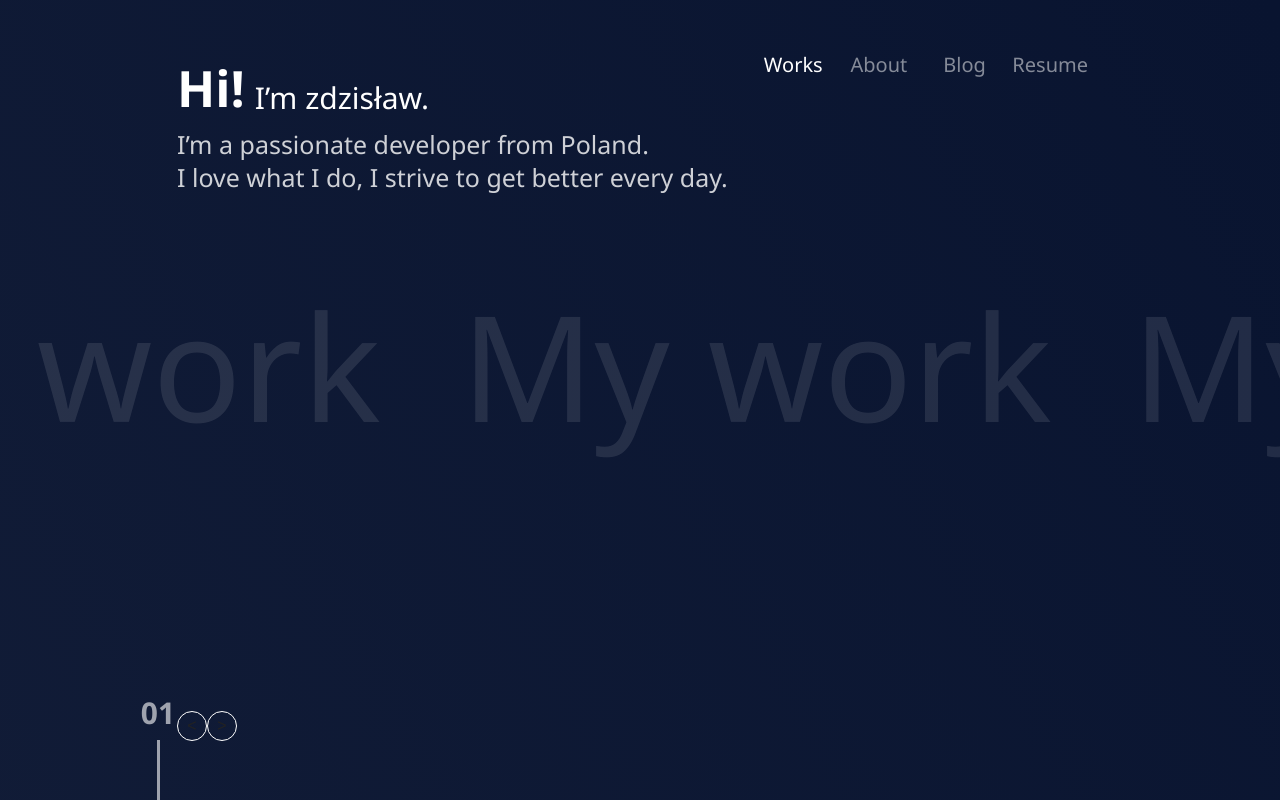
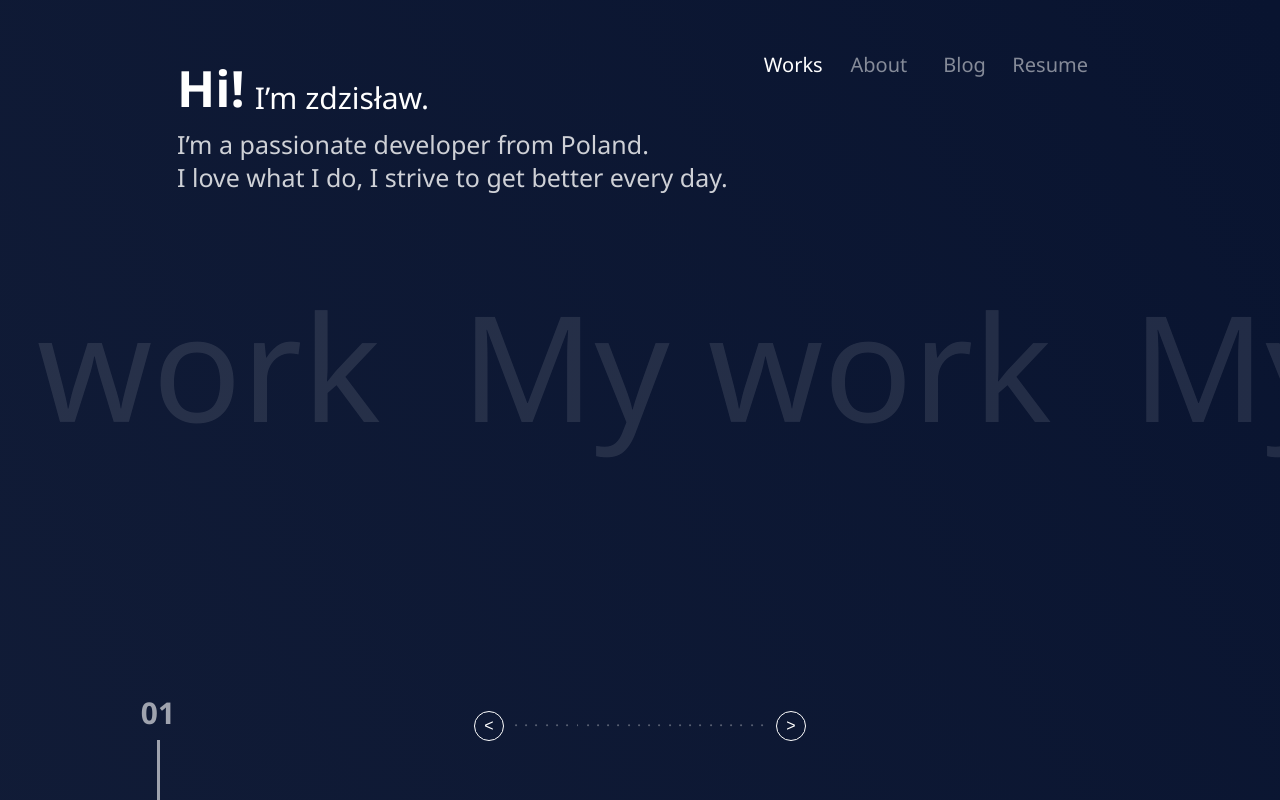
Before and after one commit to lorow/HorrorInCode, a React (Create React App) app in the folder HorrorInCode/frontend/: page / in a window 1280 px wide. Built offline with nearby package versions, Linux system fonts and the light colour scheme.

Commit message:
Fix z-fighting problem, add dots

```diff
--- a/HorrorInCode/frontend/src/App.css
+++ b/HorrorInCode/frontend/src/App.css
@@ -89,6 +89,7 @@ video {
   border: 0;
   /* font-size: 100%; */
   /* font: inherit; */
+  z-index: 1;
   vertical-align: baseline;
 }
 
--- a/HorrorInCode/frontend/src/components/middleBilboardText.jsx
+++ b/HorrorInCode/frontend/src/components/middleBilboardText.jsx
@@ -9,6 +9,7 @@ const TextContainer = styled.div`
   position: fixed;
   top: 0;
   bottom: 0;
+  z-index: 0;
   align-items: center;
   transform: translateX(${props => props.offsetBy});
 `;
--- a/HorrorInCode/frontend/src/components/pagination.jsx
+++ b/HorrorInCode/frontend/src/components/pagination.jsx
@@ -6,23 +6,34 @@ const PaginationContainer = styled.div`
   display: flex;
   flex-direction: row;
   align-items: center;
+  justify-content: center;
 `;
 
 const Button = styled.button`
   width: 30px;
   height: 30px;
   border-radius: 100%;
+  color: white;
   background-color: transparent;
   border: solid 1px white;
+  margin-left: ${props => props.isNext ? "5px" : "0"};
+  margin-right: ${props => props.isPrev ? "11px" : "0"};
 `;
 
-const Dots = styled.div``;
+const Dots = styled.div`
+  background-image: url('/svg/dot.svg');
+  background-repeat: space;
+  width: 20vw;
+  height: 10px;
+  background-size: 10px auto;
+`;
 
 export default function Pagination({ onClickPrev, onClickNext }) {
   return (
     <PaginationContainer>
-      <Button onClick={onClickPrev}>&#x3c;</Button>
-      <Button onClick={onClickNext}>&#62;</Button>
+      <Button onClick={onClickPrev} isPrev>&#x3c;</Button>
+      <Dots />
+      <Button onClick={onClickNext} isNext>&#62;</Button>
     </PaginationContainer>
   )
 }
```
Also changed, not shown: HorrorInCode/frontend/public/svg/dot.svg (added), HorrorInCode/frontend/public/svg/menu.svg (deleted).
